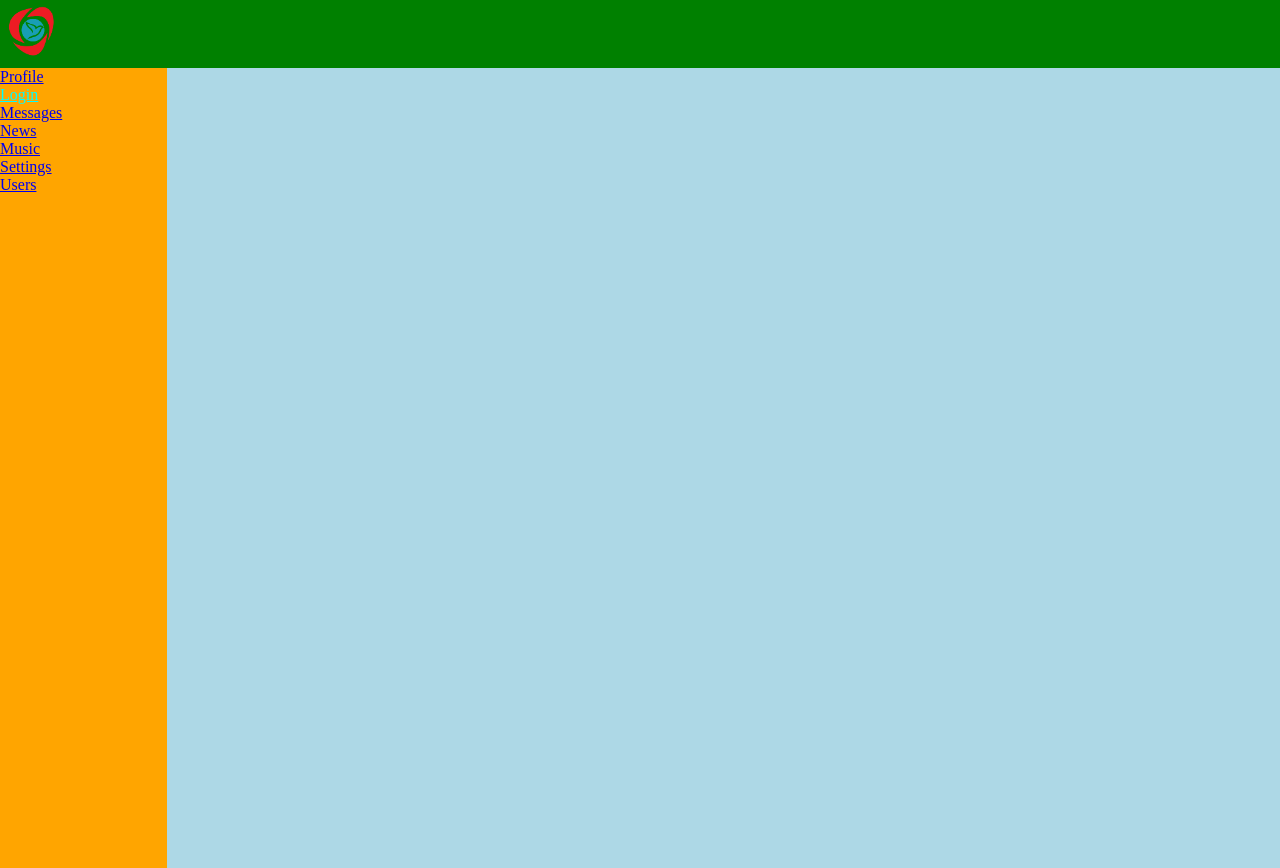
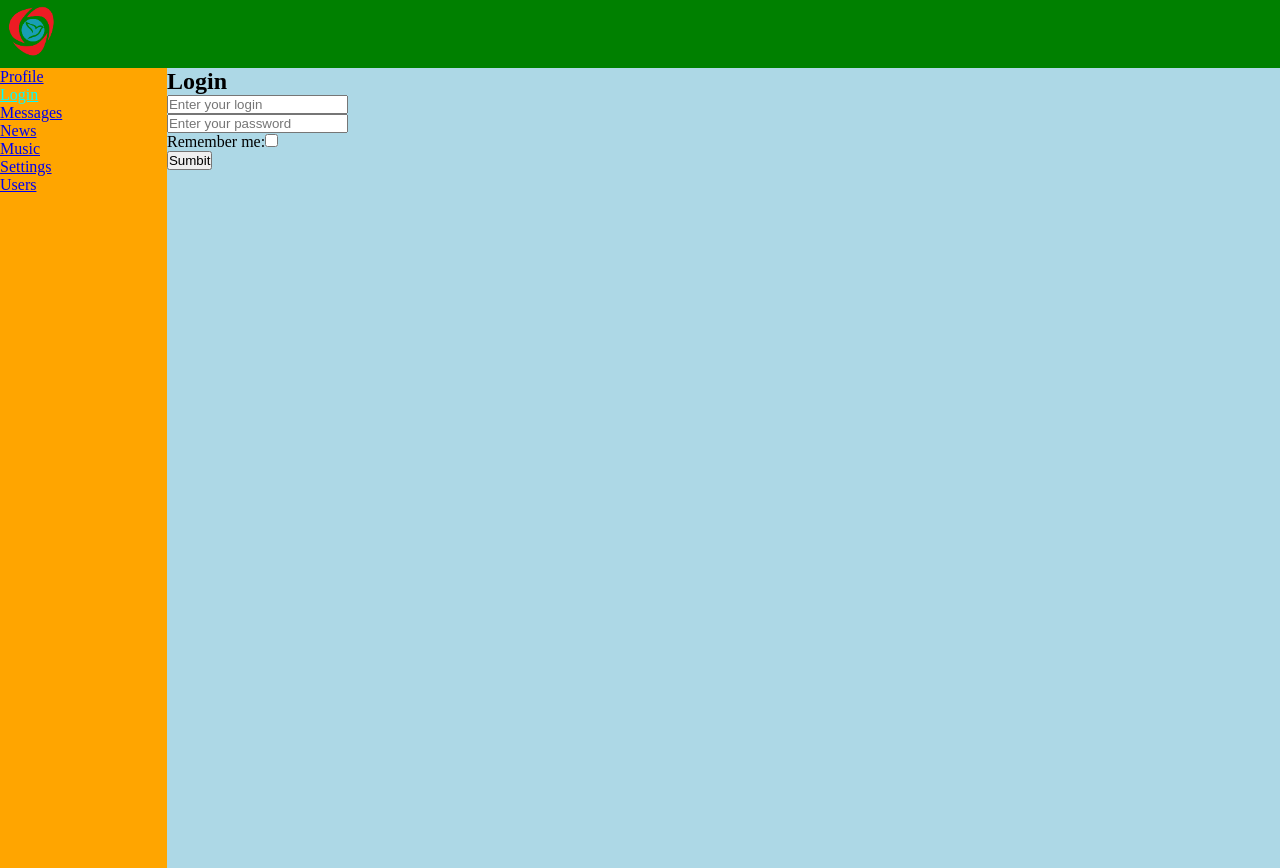
Before and after one commit to albertshkhyan/group-6-social-network, a React (Create React App) app: page /login in a window 1280 px wide. Built offline with nearby package versions, Linux system fonts and the light colour scheme.

Commit message:
Basic Folder strcutrue, omplement Login page (LoginForm), and some little refactoring

```diff
--- a/src/App.js
+++ b/src/App.js
@@ -1,17 +1,17 @@
 import React from "react";
-import Header from "./Header/Header";
+import Header from "./common/components/containers/Header/Header";
 import "./App.css";//👍
 import "./media.css";
 import Dashboard from './Dashboard/Dashboard';
 import Profile from "./Profile/Profile";
-import Login from "./Login/Login";
-import Messages from "./Dialogs/Message/Message";
+import LoginForm from "./Login/LoginForm";
 import News from "./News/News";
 import Music from "./Music/Music";
 import Settings from "./Settings/Settings";
 import Users from "./Users/Users";
 
 
+import Dialogs from './Dialogs/Dialogs';
 
 import {
   Switch,
@@ -19,6 +19,8 @@ import {
 } from "react-router-dom";
 
 function App(props) {
+  debugger
+
   return (
     <div className="App">
       <Header menu={["About"]}/>
@@ -33,8 +35,10 @@ function App(props) {
               <Profile name={123} />
             </Route> */}
             {/* <Route path="/profile/123" component={() => <h2>User ALex page</h2> }/> */}
-            <Route path="/login" component={Login}/>
-            <Route path="/messages" component={Messages}/>
+            {/* <Route path="/login" component={Login}/> */}
+            <Route path="/login" component={LoginForm}/>
+            <Route exact path="/dialogs" component={Dialogs}/>
+            <Route path="/dialogs/123" component={() => <h2>dialogs123</h2>}/>
             <Route path="/news" component={News}/>
             <Route path="/music" component={Music}/>
             <Route path="/settings" component={Settings}/>
--- a/src/Dashboard/Dashboard.jsx
+++ b/src/Dashboard/Dashboard.jsx
@@ -15,7 +15,7 @@ const Dashboard = (props) => {
             <ul>
                 <li><NavLink activeClassName="menuColor" to="/profile">Profile</NavLink></li>
                 <li><NavLink activeClassName="menuColor" to="/login">Login</NavLink></li>
-                <li><NavLink activeClassName="menuColor" to="/messages">Messages</NavLink></li>
+                <li><NavLink activeClassName="menuColor" to="/dialogs">Messages</NavLink></li>
                 <li><NavLink activeClassName="menuColor" to="/news">News</NavLink></li>
                 <li><NavLink activeClassName="menuColor" to="/music">Music</NavLink></li>
                 <li><NavLink activeClassName="menuColor" to="/settings">Settings</NavLink></li>
--- a/src/Dialogs/Dialogs.js
+++ b/src/Dialogs/Dialogs.js
@@ -1,5 +1,6 @@
 //1
 import React from "react";
+import Message from "./Message/Message";
 
 import "./style.css";
 // import "./App.css";//❌
@@ -8,7 +9,7 @@ import "./style.css";
 function Dialogs(props) {
     return (
         <div className="Dialogs">
-            <h1 className="title">Diolgs component </h1>
+            <Message />
         </div>
     )
 }
--- a/src/Login/Login.jsx
+++ b/src/Login/Login.jsx
@@ -1,17 +1,29 @@
 import React from "react";
 
 
-
+// const foo = () => {
+//   return 123;
+// }
 
 const Login = (props) => {
   return (
-    <div className="Login">
-            <div className="loginContainer">
-
-            </div>
-            {props.logn}
-
-    </div>
-  );
-};
+      <div>
+        {/* {foo()} */}
+        <h2>Login</h2>
+        <div>
+          <input type="Email" placeholder="Enter your login"/>
+        </div>
+        <div>
+          <input type="Password" placeholder="Enter your password"/>
+        </div>
+        <div>
+          Remember me:
+          <input type="checkbox" />
+        </div>
+        <div>
+          <button>Sumbit</button>
+        </div>
+      </div>
+  )
+}
 export default Login;
--- a/src/Login/LoginForm.jsx
+++ b/src/Login/LoginForm.jsx
@@ -1,22 +1,17 @@
-import React from 'react';
-import Login from './Login';
+import React from "react";
+import Login from "./Login";
 
-import s from"./style.module.css";
+import s from "./style.module.css";
 
+//LoginForm  for validation
+//form - collect and send server, validatioin
 const LoginForm = (props) => {
-    return (
-        <div className={s.LoginForm}>
-            <h2>Login</h2>
-            <div>
-                <input type="Email"/>
-                <input type="Password"/>
-                <input type="checkbox"/>
-            </div>
-            <div>
-                <button>Sumbit</button>
-            </div>
-
-        </div>
-    )
-}
+  return (
+    <div>
+      <form className={s.LoginForm}>
+        <Login />
+      </form>
+    </div>
+  );
+};
 export default LoginForm;
--- a/src/Header/Header.jsx
+++ b/src/common/components/containers/Header/Header.jsx
@@ -1,6 +1,6 @@
 import React from "react";
 
-import logoHeader from "../assets/Oikya_Front_Logo.png";
+import logoHeader from "../../../../assets/Oikya_Front_Logo.png";
 
 import "./style.css";
 
```
Also changed, not shown: src/Login/style.module.css (renamed from src/Login/stlye.module.css), src/common/components/containers/Header/style.css (renamed from src/Header/style.css), src/common/components/sections/Avatar.jsx (added), src/common/components/sections/readMe.md (added).
